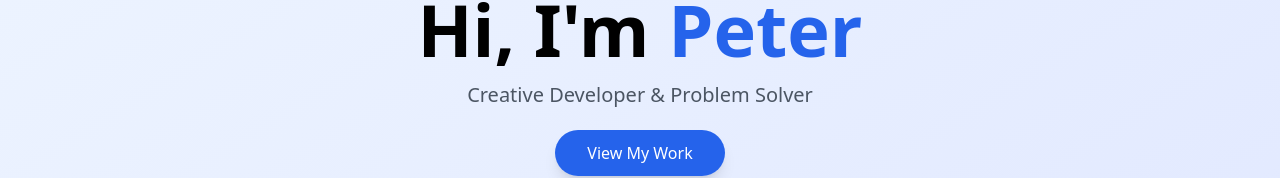
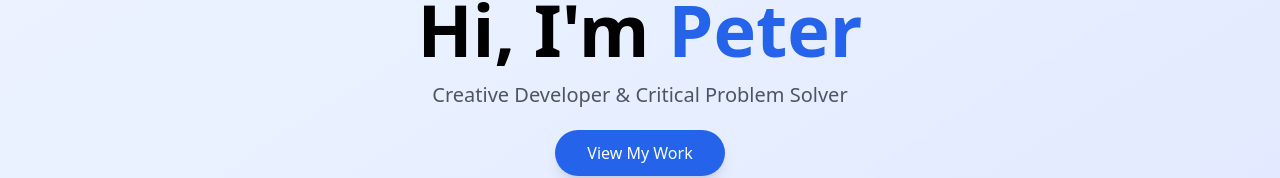
Before and after one commit to peter-mwaniki-muhia/test1, a plain HTML site: page portfolio.html in a window 1280 px wide. Shown: the part 321-499 px from the top of the page. Drawn offline with nearby package versions, Linux system fonts and the light colour scheme.

Commit message:
added one change

```diff
--- a/portfolio.html
+++ b/portfolio.html
@@ -22,7 +22,7 @@
     <header class="h-screen flex items-center justify-center bg-gradient-to-br from-blue-50 to-indigo-100">
         <div class="text-center px-4">
             <h1 class="text-5xl md:text-7xl font-extrabold mb-4">Hi, I'm <span class="text-blue-600">Peter</span></h1>
-            <p class="text-lg md:text-xl text-gray-600 mb-8">Creative Developer & Problem Solver</p>
+            <p class="text-lg md:text-xl text-gray-600 mb-8">Creative Developer & Critical Problem Solver</p>
             <a href="#projects" class="bg-blue-600 text-white px-8 py-3 rounded-full font-medium hover:bg-blue-700 transition shadow-lg">View My Work</a>
         </div>
     </header>
```
